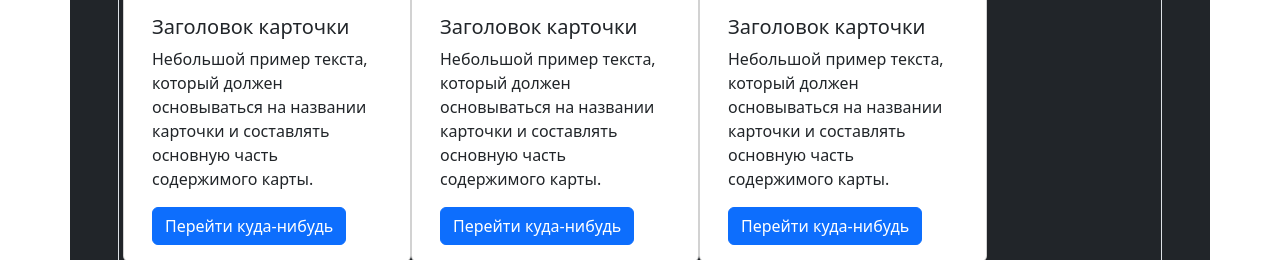
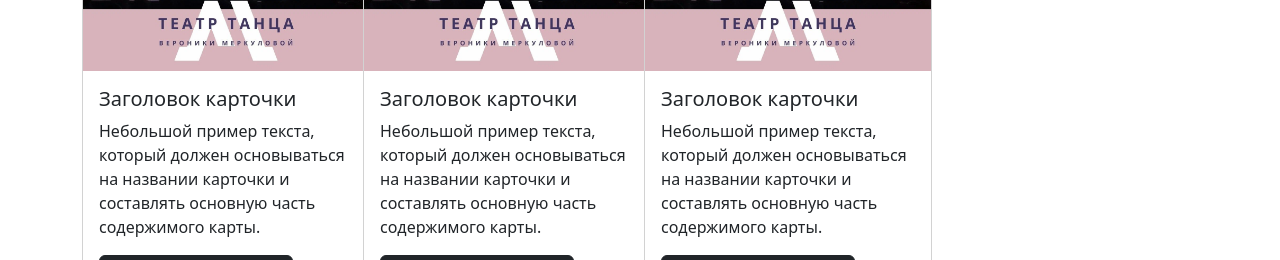
Before and after one commit to Iceeyess/dance_theatre_for_kids, a Django app: page /schedule/ in a window 1280 px wide. Shown: the part 272-532 px from the top of the page. Run offline with Django 5.2, Linux system fonts and the light colour scheme; data comes from the database, SQL or seed files in the repository; some libraries are stand-ins or nearby versions.

Commit message:
working with schedule.html

```diff
--- a/theatre/models.py
+++ b/theatre/models.py
@@ -84,6 +84,7 @@ class RegularClassSchedule(models.Model):
     updated_date = models.DateTimeField(auto_now=True, verbose_name='дата и время обновления')
     teacher = models.ManyToManyField(Teacher, verbose_name='педагог', related_name='teacher_regular_event')
     address = models.ForeignKey(Address, on_delete=DO_NOTHING, verbose_name='адрес мероприятия')
+    picture = models.ImageField(upload_to='regular_event_pict/', verbose_name='Фотка мероприятия', **NULLABLE)
 
     def __str__(self):
         return f'{self.event.name} - {self.time}'
@@ -101,6 +102,7 @@ class PlaybillSchedule(models.Model):
     updated_date = models.DateTimeField(auto_now=True, verbose_name='дата и время обновления')
     teacher = models.ManyToManyField(Teacher, verbose_name='педагог', related_name='teacher_big_event')
     address = models.ForeignKey(Address, on_delete=DO_NOTHING, verbose_name='адрес мероприятия')
+    picture = models.ImageField(upload_to='playbill_event_pict/', verbose_name='Фотка мероприятия', **NULLABLE)
 
     def __str__(self):
         return f'{self.event.name} - {self.date_time}'
--- a/theatre/templates/includes/header.html
+++ b/theatre/templates/includes/header.html
@@ -6,6 +6,7 @@
         </button>
         <div class="collapse navbar-collapse" id="navbarSupportedContent">
             <ul class="navbar-nav ms-auto mb-2 mb-lg-0">
+                                <li class="nav-item"><a class="nav-link" href="{% url 'theatre:index' %}">Главная</a></li>
                 <li class="nav-item"><a class="nav-link" href="{% url 'theatre:schedule' %}">Расписание</a></li>
                 <li class="nav-item"><a class="nav-link" href="pricing.html">Цены</a></li>
                 <li class="nav-item dropdown">
--- a/theatre/templates/schedule.html
+++ b/theatre/templates/schedule.html
@@ -1,58 +1,25 @@
 {% extends 'base.html' %}
 {% load static %}
+{% load path %}
 {% block content %}
 
 <!-- Navigation-->
 <!-- Header-->
-<div class="container px-5 bg-dark w-100">
-    <div class="col-12 p-3 border bg-dark">
-        <div class="row">
+<div class="container">
+    <div class="row g-2 padding: 10px">
+        {% for event in events %}
+            <div class="col-3">
                 <div class="card" style="width: 18rem;">
-                <img src="..." class="card-img-top" alt="...">
+                    <img src="{{ event.picture|get_url_picture:'/static/photo/event_no_picture/music_group.webp' }}" class="card-img-top" alt="...">
                     <div class="card-body">
                         <h5 class="card-title">Заголовок карточки</h5>
                         <p class="card-text">Небольшой пример текста, который должен основываться на названии карточки и
                             составлять основную часть содержимого карты.</p>
-                    <a href="#" class="btn btn-primary">Перейти куда-нибудь</a>
-                </div>
-            </div>
-            <div class="card" style="width: 18rem;">
-                <img src="..." class="card-img-top" alt="...">
-                <div class="card-body">
-                    <h5 class="card-title">Заголовок карточки</h5>
-                    <p class="card-text">Небольшой пример текста, который должен основываться на названии карточки и
-                        составлять основную часть содержимого карты.</p>
-                    <a href="#" class="btn btn-primary">Перейти куда-нибудь</a>
-                </div>
-            </div>
-            <div class="card" style="width: 18rem;">
-                <img src="..." class="card-img-top" alt="...">
-                <div class="card-body">
-                    <h5 class="card-title">Заголовок карточки</h5>
-                    <p class="card-text">Небольшой пример текста, который должен основываться на названии карточки и
-                        составлять основную часть содержимого карты.</p>
-                    <a href="#" class="btn btn-primary">Перейти куда-нибудь</a>
-                </div>
-            </div>
-            <div class="card" style="width: 18rem;">
-                <img src="..." class="card-img-top" alt="...">
-                <div class="card-body">
-                    <h5 class="card-title">Заголовок карточки</h5>
-                    <p class="card-text">Небольшой пример текста, который должен основываться на названии карточки и
-                        составлять основную часть содержимого карты.</p>
-                    <a href="#" class="btn btn-primary">Перейти куда-нибудь</a>
-                </div>
-            </div>
-                        <div class="card" style="width: 18rem;">
-                <img src="..." class="card-img-top" alt="...">
-                <div class="card-body">
-                    <h5 class="card-title">Заголовок карточки</h5>
-                    <p class="card-text">Небольшой пример текста, который должен основываться на названии карточки и
-                        составлять основную часть содержимого карты.</p>
-                    <a href="#" class="btn btn-primary">Перейти куда-нибудь</a>
+                        <a href="#" class="btn btn-dark">Перейти куда-нибудь</a>
                     </div>
                 </div>
             </div>
+        {% endfor %}
     </div>
 </div>
 <!--</main>-->
--- /dev/null
+++ b/theatre/templatetags/path.py
@@ -0,0 +1,14 @@
+from django import template
+from  os.path import join
+
+from config.settings import MEDIA_URL, BASE_DIR
+
+register = template.Library()
+
+# Создание тега
+@register.filter(name='get_url_picture')
+def concatenate_paths(variable, static_path):
+    print(BASE_DIR)
+    if variable:
+        return join(MEDIA_URL, str(variable))
+    return join(BASE_DIR, str(static_path))
--- a/theatre/views.py
+++ b/theatre/views.py
@@ -1,12 +1,23 @@
 from django.shortcuts import render
+import random
+from theatre.models import RegularClassSchedule, PlaybillSchedule
 
-from theatre.models import RegularClassSchedule
-
+topics = {
+    'schedule': 'Расписание мероприятий',
+    'price': 'Цены',
+    'contacts': 'Контакты',
+    'news': 'Новости',
+    'about': 'О нас'
+}
 
 # Create your views here.
 def index(request):
     return render(request, 'index.html')
 
 def schedule(request):
-    data = dict(regular_class_schedule=RegularClassSchedule.objects.all())
+    event_1 = RegularClassSchedule.objects.all()
+    event_2 = PlaybillSchedule.objects.all()
+    result = list(event_1) + list(event_2)
+    random.shuffle(result)
+    data = dict(events=result, header_name=topics['schedule'])
     return render(request, 'schedule.html', context=data)
```
Also changed, not shown: static/assets/favicon.ico (renamed from theatre/static/assets/favicon.ico), static/css/styles.css (renamed from theatre/static/css/styles.css), static/js/scripts.js (renamed from theatre/static/js/scripts.js), static/photo/event_no_picture/music_group.webp (added), static/photo/system/logo.jpg (renamed from theatre/static/photo/system/logo.jpg), static/photo/system/main_theme.jpg (renamed from theatre/static/photo/system/main_theme.jpg), theatre/migrations/0012_playbillschedule_picture_and_more.py (added), theatre/templatetags/__init__.py (added). Lines whose indentation alone changed are shown as unchanged.
